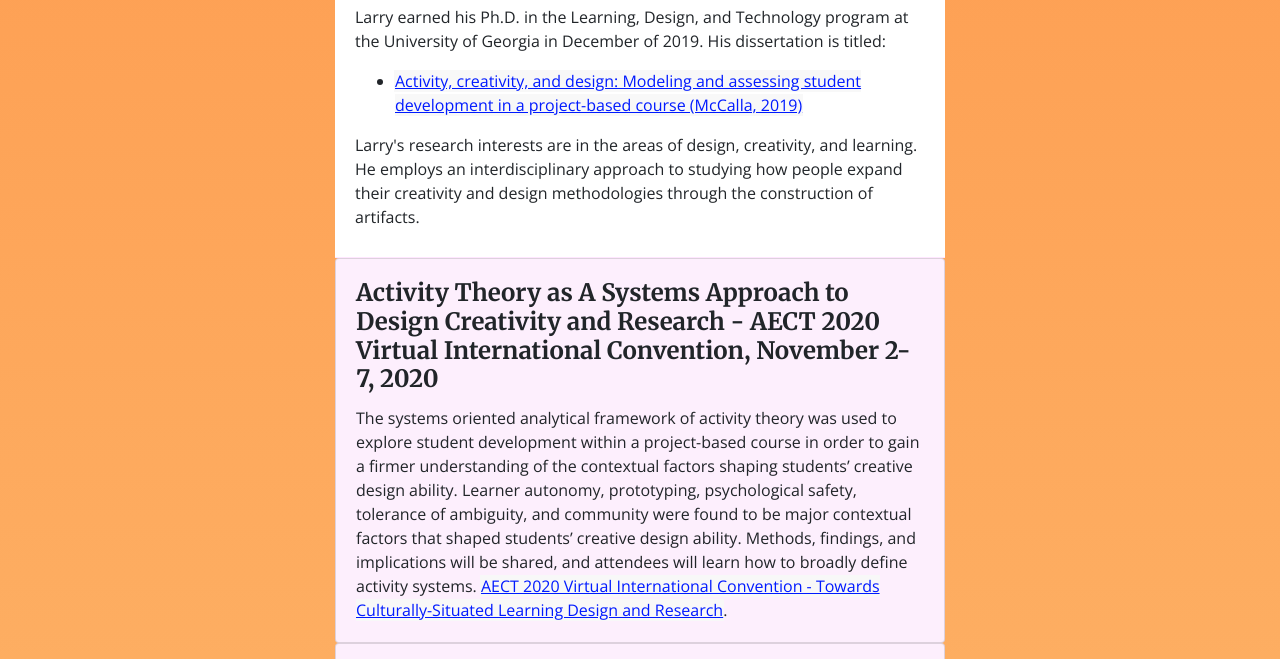
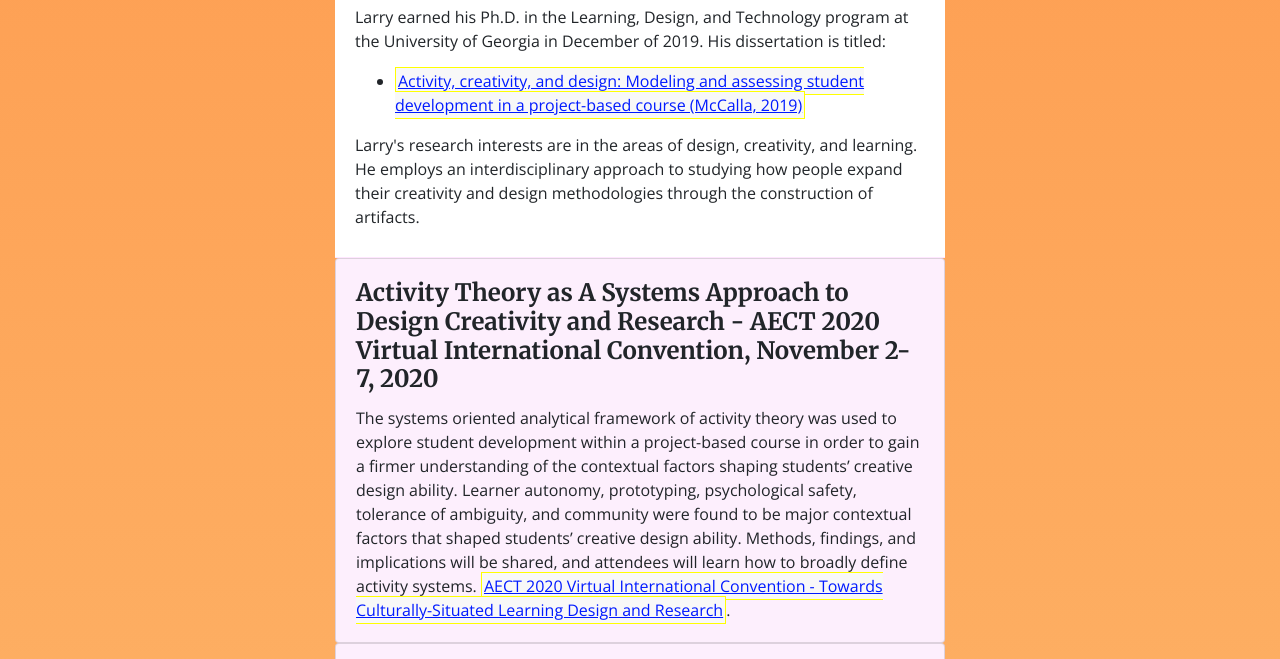
Before and after one commit to lcalla/testing, a plain HTML site: page index.htm in a window 1280 px wide. Shown: the part 141-800 px from the top of the page. Drawn offline with nearby package versions, Linux system fonts and the light colour scheme; a web font is replaced by a local one.

Commit message:
Update custom01.css

```diff
--- a/css/custom01.css
+++ b/css/custom01.css
@@ -35,37 +35,31 @@ body {
 	color: #001aff;
 	text-decoration: underline;
 	background-color: rgb(248, 248, 248);
-border-bottom: 1px solid #707070;
-border-bottom: 1px solid var(--a-normal-underline);
-padding: 0 1px 0;
-margin: 0 -1px 0;
-border-bottom: 1px solid var(--a-normal-underline);
-padding: 0 1px 0;
-margin: 0 -1px 0;
+border: 1px solid yellow;
+padding: 2px;
   }
 
   /* visited link */
   a:visited {
 	color: #0013c0;
 	text-decoration: underline;
+	border: 1px solid yellow;
+	padding: 2px;
   }
 
   /* mouse over link */
   a:hover, a:focus {
 background-color: yellow;
-border-bottom: 1px solid #707070;
-border-bottom: 1px solid var(--a-normal-underline);
-padding: 0 1px 0;
-margin: 0 -1px 0;
-border-bottom: 1px solid var(--a-normal-underline);
-padding: 0 1px 0;
-margin: 0 -1px 0;
+border: 1px solid yellow;
+padding: 2px;
   }
 
   /* selected link */
   a:active {
 	color: #ff0019;
 	text-decoration: underline;
+	border: 1px solid yellow;
+padding: 2px;
   }
 
 .card {
```
